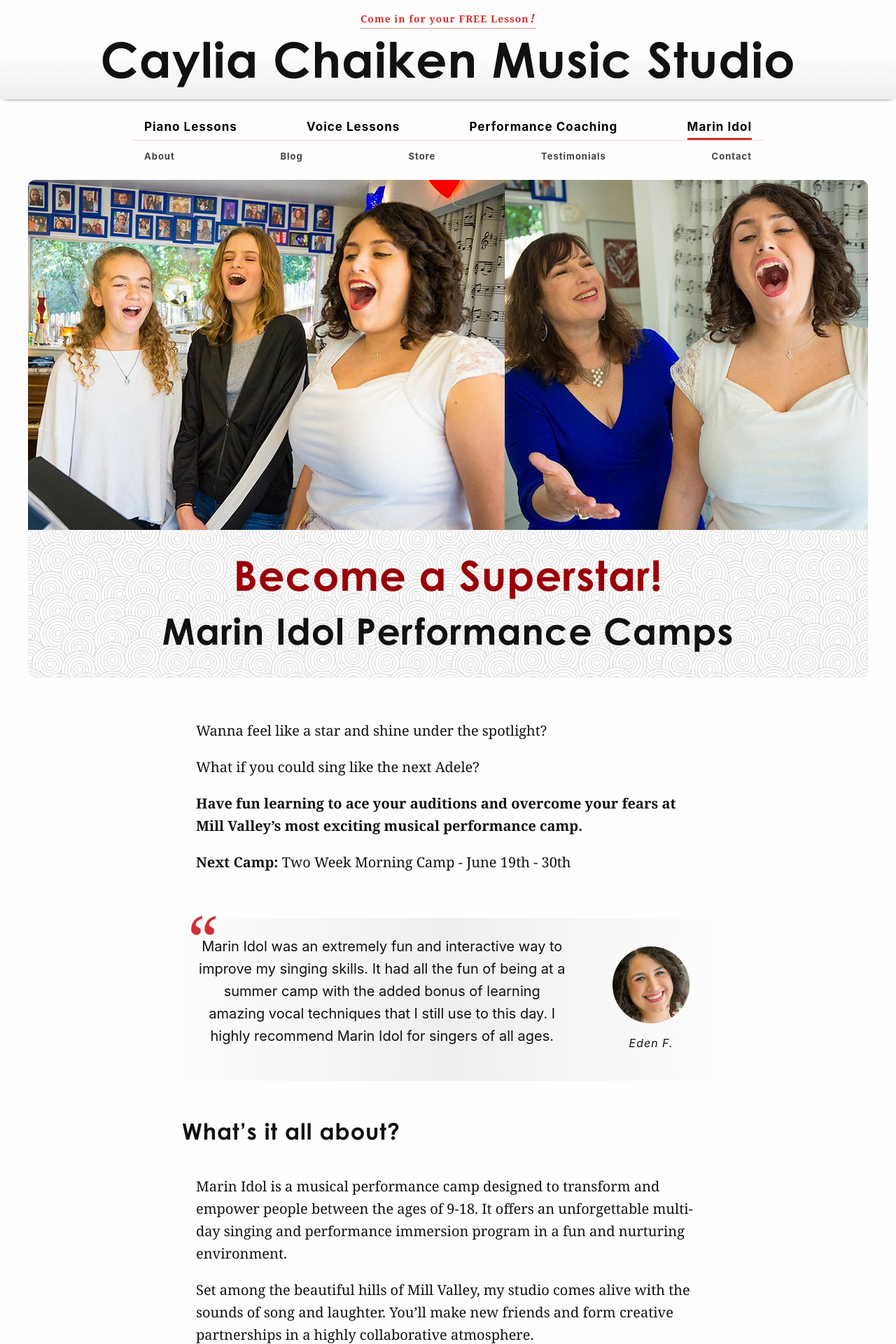
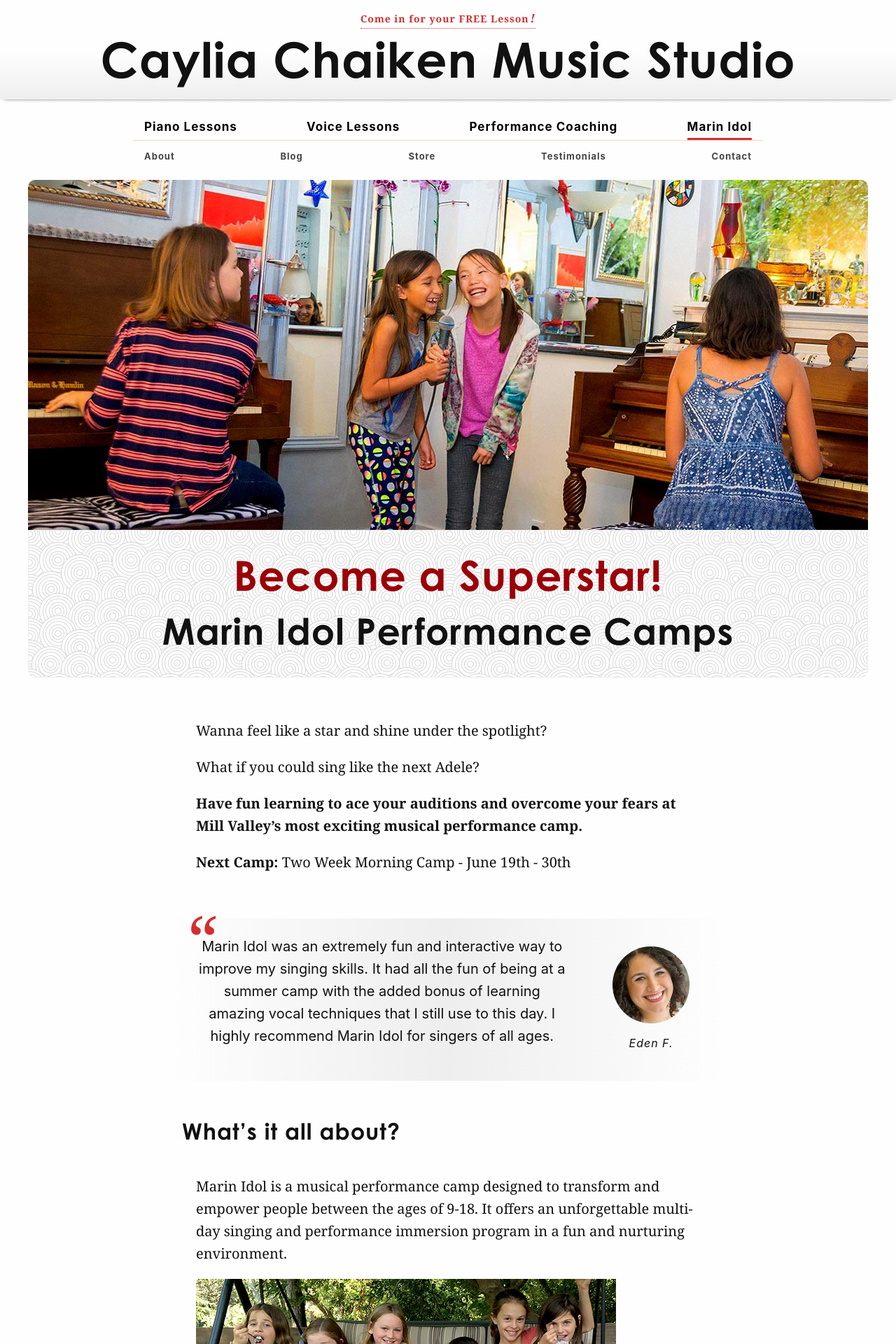
Before and after one commit to cchaiken/ccms, a Jekyll site: the page built from marin-idol-performance-camps.md, in a window 1280 px wide. Shown: the top 1920 px of the page at 70% size. Built offline with Jekyll 4.4.1, drawn with Linux system fonts in a browser that asks for light colours; some web fonts are replaced.

Commit message:
Updated Marin Idol Performance Camp Lunch and 7 other files

```diff
--- a/marin-idol-performance-camps.md
+++ b/marin-idol-performance-camps.md
@@ -1,7 +1,7 @@
 ---
 title: Marin Idol Performance Camps
 id: marin-idol-performance-camps
-hero: voice-banner-1.jpg
+hero: marin-idol-performance-campbanner-2.jpg
 intro:
   main: Become a Superstar!
   sub: Marin Idol Performance Camps
@@ -37,6 +37,8 @@
 ## What’s it all about?
 
 Marin Idol is a musical performance camp designed to transform and empower people between the ages of 9-18. It offers an unforgettable multi-day singing and performance immersion program in a fun and nurturing environment.
+
+![marin-idol-performance-camp-lunch.jpg](/uploads/marin-idol-performance-camp-lunch.jpg)
 
 Set among the beautiful hills of Mill Valley, my studio comes alive with the sounds of song and laughter. You’ll make new friends and form creative partnerships in a highly collaborative atmosphere.
 
```
Also changed, not shown: performance-coaching.md (+1 -1 lines), voice-lessons.md (+1 -1 lines), _uploads/marin-idol-performance-camp-lunch.jpg (added), _uploads/marin-idol-performance-campbanner-1.jpg (added), _uploads/marin-idol-performance-campbanner-2.jpg (added), _uploads/performance-coaching-lessons-mill-valley-banner.jpg (added), _uploads/voice-singing-lessons-mill-valley-banner.jpg (added).
